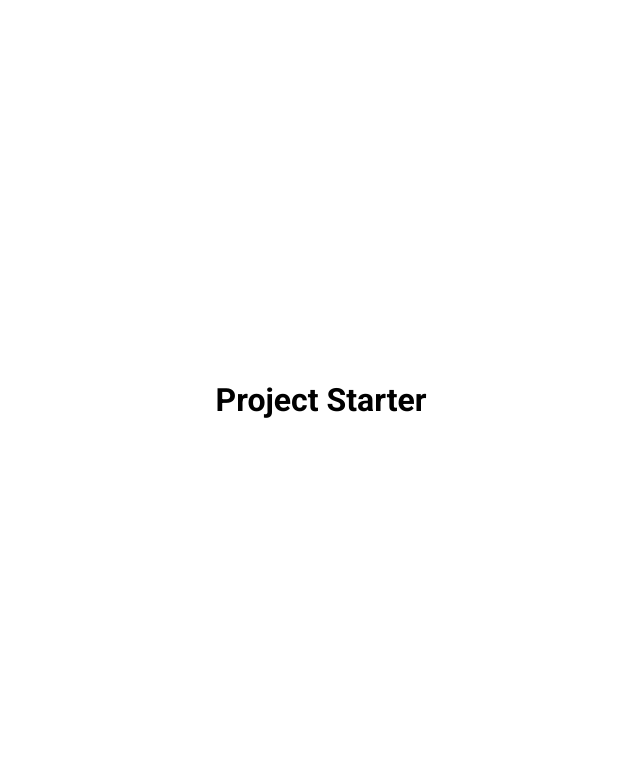
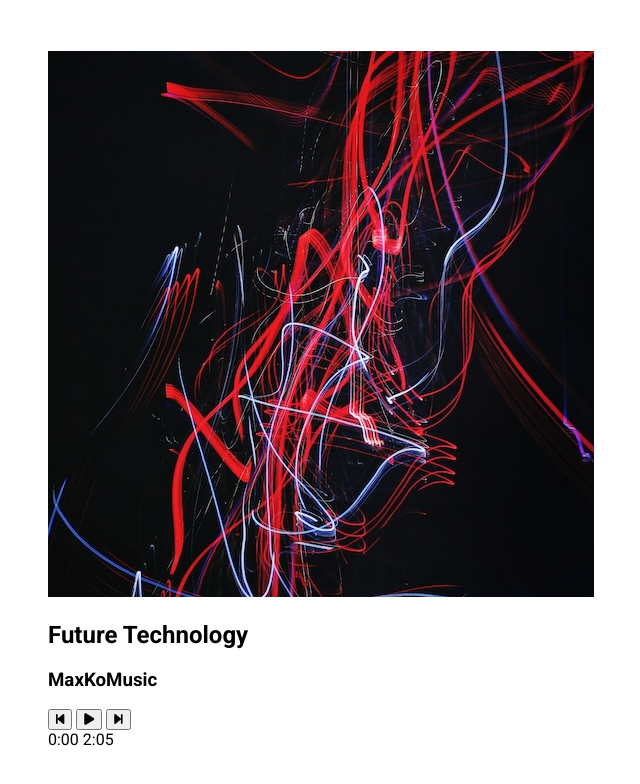
Before and after one commit to AnnaMara27/Music_player_basic, a plain HTML site: page index.html in a window 1280 px wide. Shown: the whole page, without its empty margins (319-959 px from the left). Drawn offline with Linux system fonts and the light colour scheme.

Commit message:
Add hmtl outline

```diff
--- a/index.html
+++ b/index.html
@@ -12,10 +12,41 @@
       referrerpolicy="no-referrer"
     />
     <link rel="stylesheet" href="style.css" />
-    <title>Document</title>
+    <title>Music Player</title>
   </head>
   <body>
-    <h1>Project Starter</h1>
+    <div class="container">
+      <div class="art-container">
+        <img
+          src="img/Future Technology(Chosic.com).jpg"
+          alt="Album Art"
+          id="album-art"
+          class="album-art"
+        />
+      </div>
+      <div class="music-info">
+        <h2 id="song-title" class="song-title">Future Technology</h2>
+        <h3 id="song-artist" class="song-artist">MaxKoMusic</h3>
+      </div>
+      <div class="navigation">
+        <button class="action-btn" id="prev" title="Previous">
+          <i class="fas fa-backward-step"></i>
+        </button>
+        <button class="action-btn action-btn-big" id="play" title="Play">
+          <i class="fas fa-play"></i>
+        </button>
+        <button class="action-btn" id="next" title="Next">
+          <i class="fas fa-forward-step"></i>
+        </button>
+      </div>
+      <div class="progress-container">
+        <div class="duration">
+          <span id="current-time">0:00</span>
+          <span id="duration">2:05</span>
+        </div>
+        <div class="progress" id="progress"></div>
+      </div>
+    </div>
     <script src="script.js"></script>
   </body>
 </html>
```
